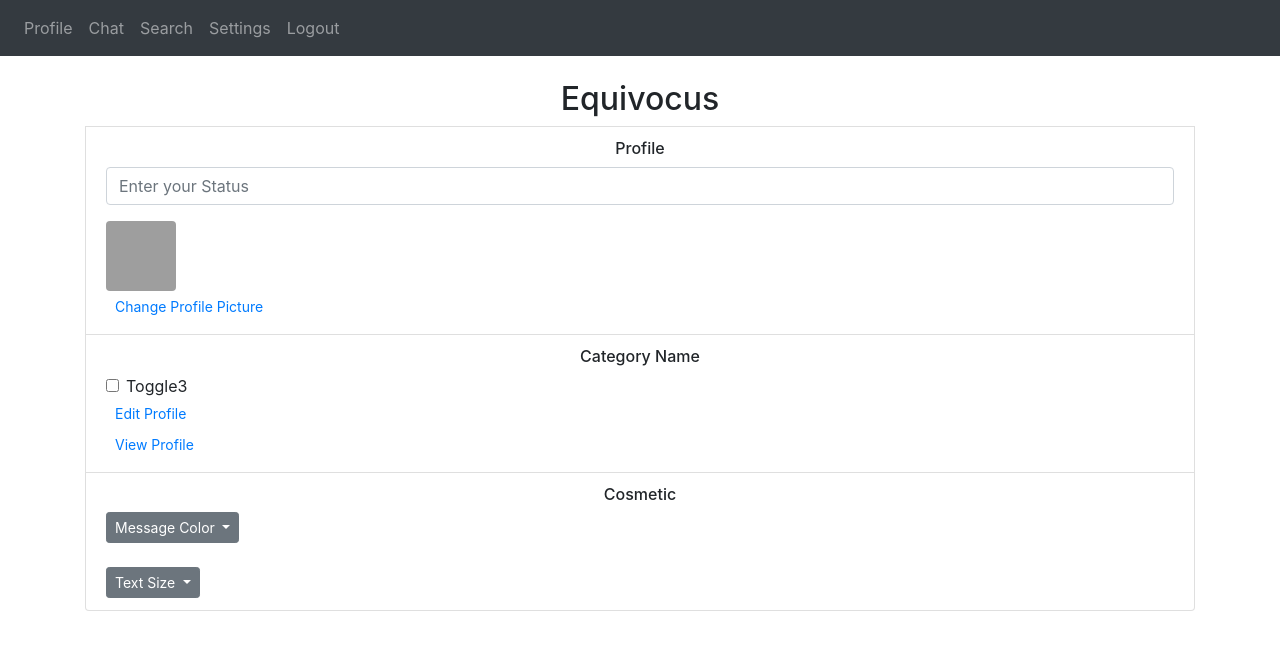
After one commit to matthew-c-lee/Chat-Application, a Flask app: page /profile in a window 1280 px wide. The commit adds this page. Shown: the top 650 px of the page. Run offline with Flask 2, Linux system fonts and the light colour scheme; a user stored in the database is signed in; some libraries are stand-ins or nearby versions; grey boxes are pictures that could not be loaded.

Commit message:
personal profile page created

```diff
--- a/website/templates/base.html
+++ b/website/templates/base.html
@@ -31,6 +31,7 @@
         <div class="navbar-nav">
           {% if user.is_authenticated %}
             <!-- <a class="nav-item nav-link" id="home" href="/">Home</a> -->
+            <a class="nav-item nav-link" id="chat" href="/profile">Profile</a>
             <a class="nav-item nav-link" id="chat" href="/">Chat</a>
             <a class="nav-item nav-link" id="search" href="/search">Search</a>
             <a class="nav-item nav-link" id="settings" href="/settings">Settings</a>
--- /dev/null
+++ b/website/templates/profile.html
@@ -0,0 +1,68 @@
+{% extends "base.html" %} {% block title %}Profile{% endblock %} {% block content
+    %}
+
+
+    <form method="POST">
+      <h2 align="center">{{user.username}}</h2>
+
+    </form>
+
+    <li class="list-group-item">
+        <h6 align="center">Profile</h6>
+        <div class="form-group">
+            <input
+                type="text"
+                class="form-control"
+                id="status"
+                name="status"
+                placeholder="Enter your Status"
+            />
+        </div>
+        <div style="width: 70px; height: 70px">
+            <img style="width: 70px; height: 70px" src="https://cdn.pixabay.com/photo/2015/04/23/22/00/tree-736885_960_720.jpg" class="rounded float-left">
+        </div>
+
+        <button type="submit" class="btn btn-link btn-sm">Change Profile Picture</button>
+    </li>
+
+    <li class="list-group-item">
+      <h6 align="center">Category Name</h6>
+      <div class="form-check">
+        <input class="form-check-input" type="checkbox" value="" id="flexCheckDefault">
+        <label class="form-check-label" for="flexCheckDefault">Toggle3</label>
+      </div>
+      <div><button type="button" class="btn btn-link btn-sm">Edit Profile</button></div>
+      <div><button type="button" class="btn btn-link btn-sm">View Profile</button></div>
+
+    </li>
+
+    <li class="list-group-item">
+      <h6 align="center">Cosmetic</h6>
+      <div class="dropdown">
+        <button class="btn btn-secondary dropdown-toggle btn-sm" type="button" id="dropdownMenuButton" data-toggle="dropdown" aria-haspopup="true" aria-expanded="false">
+          Message Color
+        </button>
+        <div class="dropdown-menu" aria-labelledby="dropdownMenuButton">
+          <a class="dropdown-item" href="#">White</a>
+          <a class="dropdown-item" href="#">Blue</a>
+          <a class="dropdown-item" href="#">Green</a>
+          <a class="dropdown-item" href="#">Orange</a>
+          <a class="dropdown-item" href="#">Teal</a>
+        </div>
+      </div>
+
+      <br />
+
+      <div class="dropdown">
+        <button class="btn btn-secondary dropdown-toggle btn-sm" type="button" id="dropdownMenuButton" data-toggle="dropdown" aria-haspopup="true" aria-expanded="false">
+          Text Size
+        </button>
+        <div class="dropdown-menu" aria-labelledby="dropdownMenuButton">
+          <a class="dropdown-item" href="#">Small</a>
+          <a class="dropdown-item" href="#">Medium</a>
+          <a class="dropdown-item" href="#">Large</a>
+        </div>
+      </div>
+    </li>
+
+    {% endblock %}
--- a/website/views.py
+++ b/website/views.py
@@ -23,6 +23,10 @@ views = Blueprint('views', __name__)
 #             flash('Message added.', category='success')
 
 #     return render_template("home.html", user=current_user)
+@views.route('/profile', methods=['GET', 'POST'])
+@login_required
+def profile():
+    return render_template("profile.html", user=current_user)
 
 @views.route('/select-friend', methods=['POST'])
 def select_friend():
```
